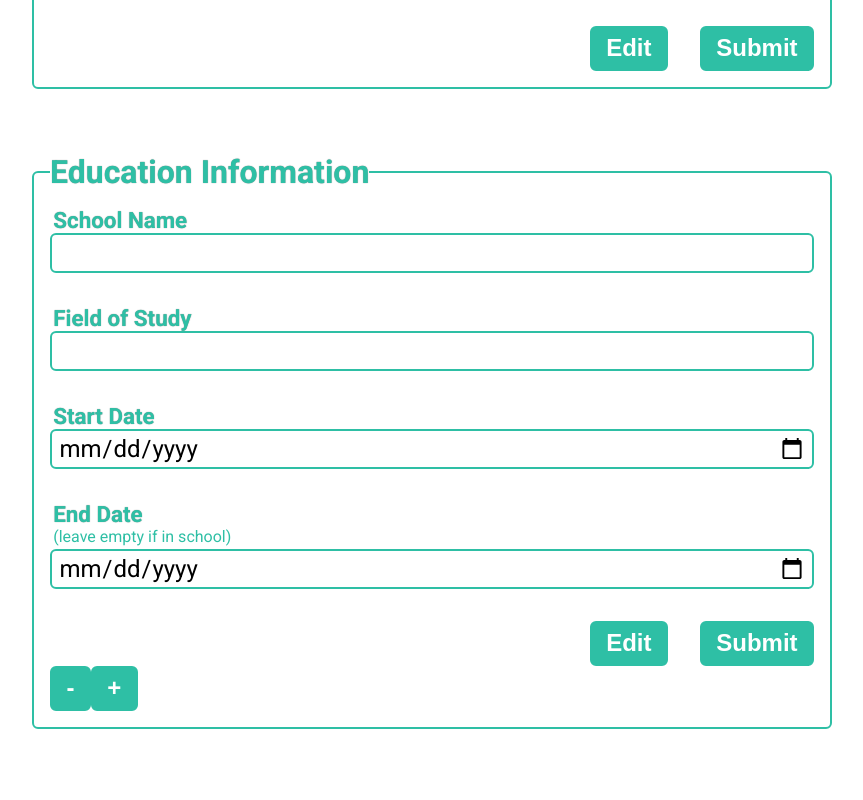
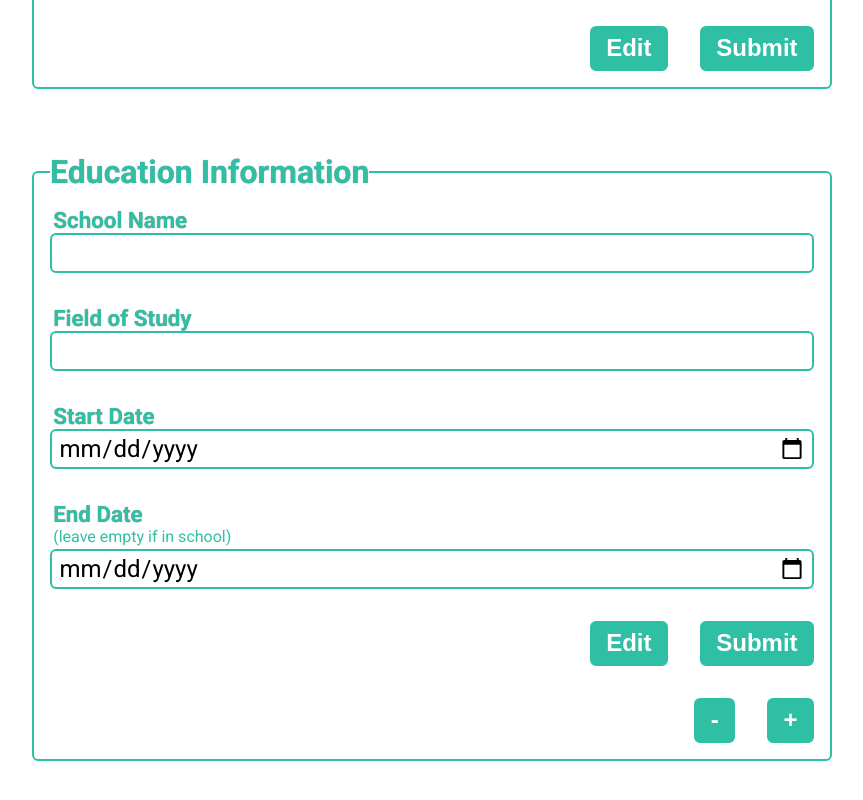
Before and after one commit to SamuelWyck/odin-resume-app, a React (Vite) app: page / in a window 1280 px wide. Shown: the part 598-1398 px from the top of the page, without its empty margins (208-1071 px from the left). Built offline with nearby package versions, Linux system fonts and the light colour scheme; a web font is replaced by a local one.

Commit message:
Fix error styling

```diff
--- a/src/styles/generalForm.css
+++ b/src/styles/generalForm.css
@@ -51,6 +51,13 @@ form > :last-child {
     display: flex;
     justify-content: flex-end;
     gap: 2rem;
+}
+
+.addition-btns {
+    display: flex;
+    justify-content: flex-end;
+    gap: 2rem;
+    margin-top: 2rem;
 }
 
 input:enabled {
@@ -112,7 +119,7 @@ button:hover {
     background-color: white;
 }
 
-.error {
+span[class^="error"] {
     color: crimson;
     margin-left: .3rem;
     font-size: 1.2rem;
```
